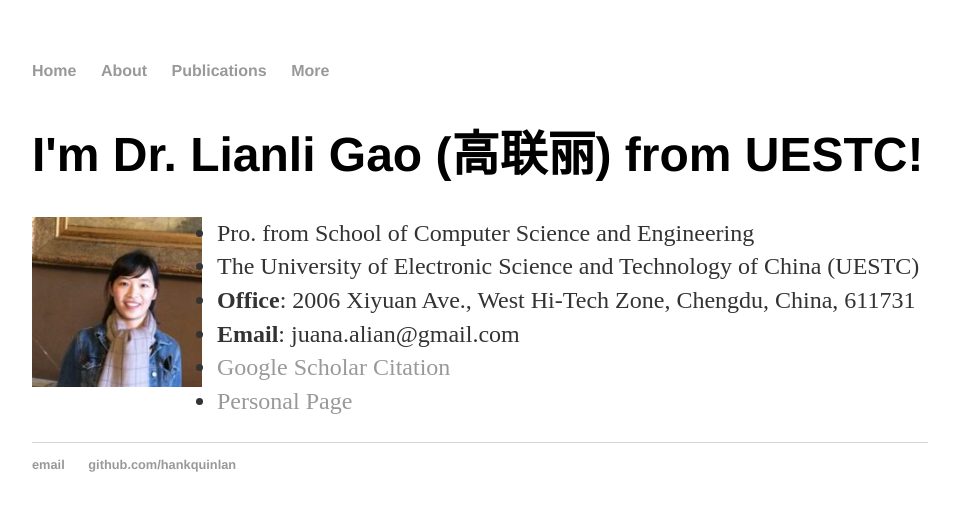
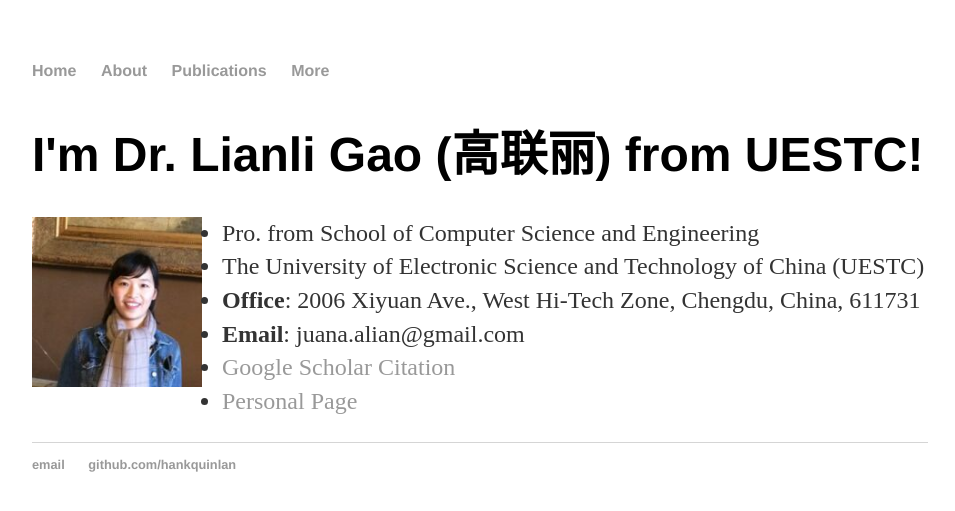
Before and after one commit to lianliGao/lianligao.github.io, a Jekyll site: the page built from index.html, in a window 1280 px wide. Shown: the top 511 px of the page, without its empty margins (160-1115 px from the left). Built offline with Jekyll 4.4.1, drawn with Linux system fonts in a browser that asks for light colours.

Commit message:
Update index.html

```diff
--- a/index.html
+++ b/index.html
@@ -5,7 +5,7 @@
 
 		<div class="blurb">
 			<h1>I'm Dr. Lianli Gao (高联丽) from UESTC!</h1>
-			<p ><img src="1.png" alt="photo" style="width:170px;height:170px;float:left;margin-right:15px;">
+			<p ><img src="1.png" alt="photo" style="width:170px;height:170px;float:left;margin-right:20px;">
 				<ul class="contacts">
 					<li> Pro. from School of Computer Science and Engineering</li>
 					<li>The University of Electronic Science and Technology of China (UESTC)</li>
```
